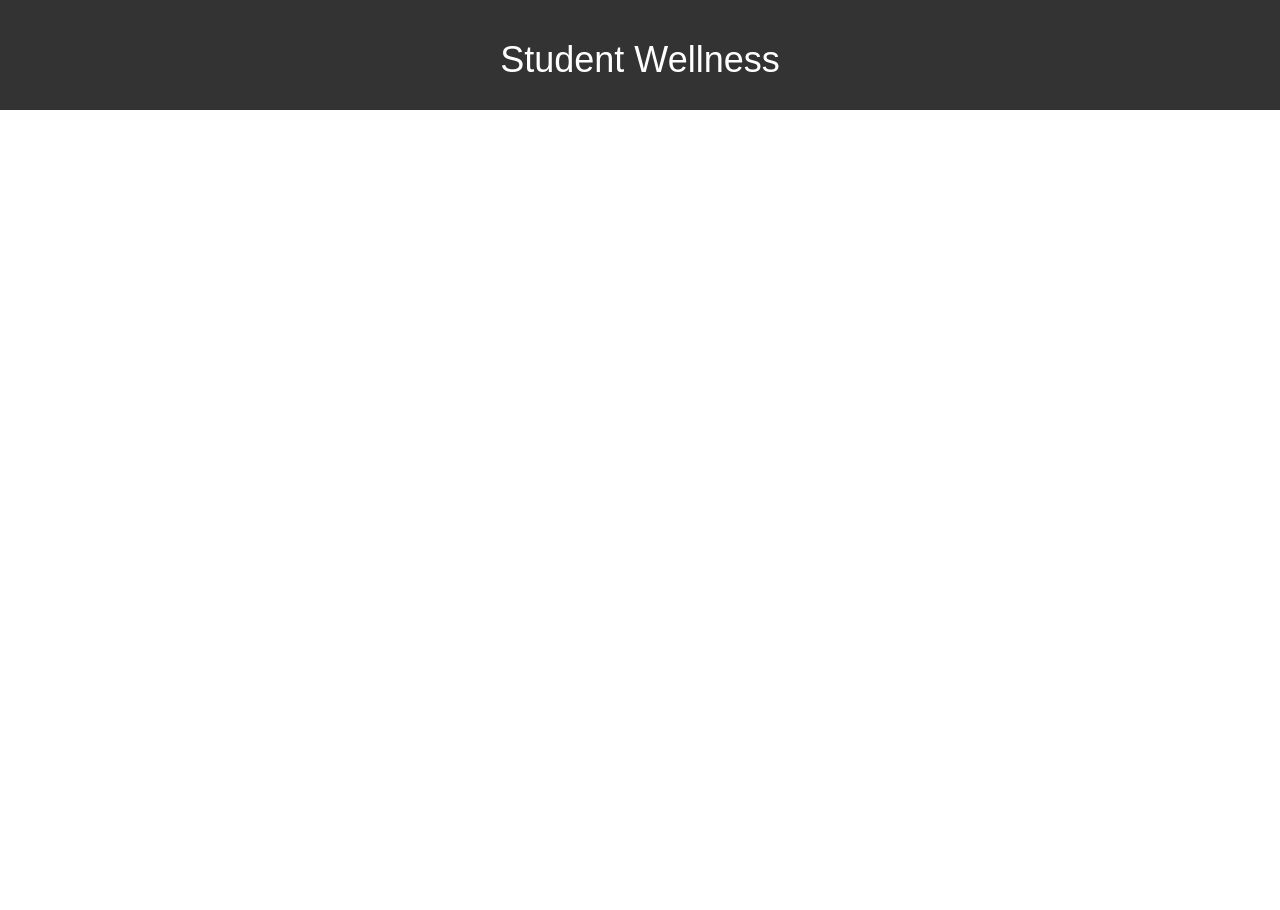
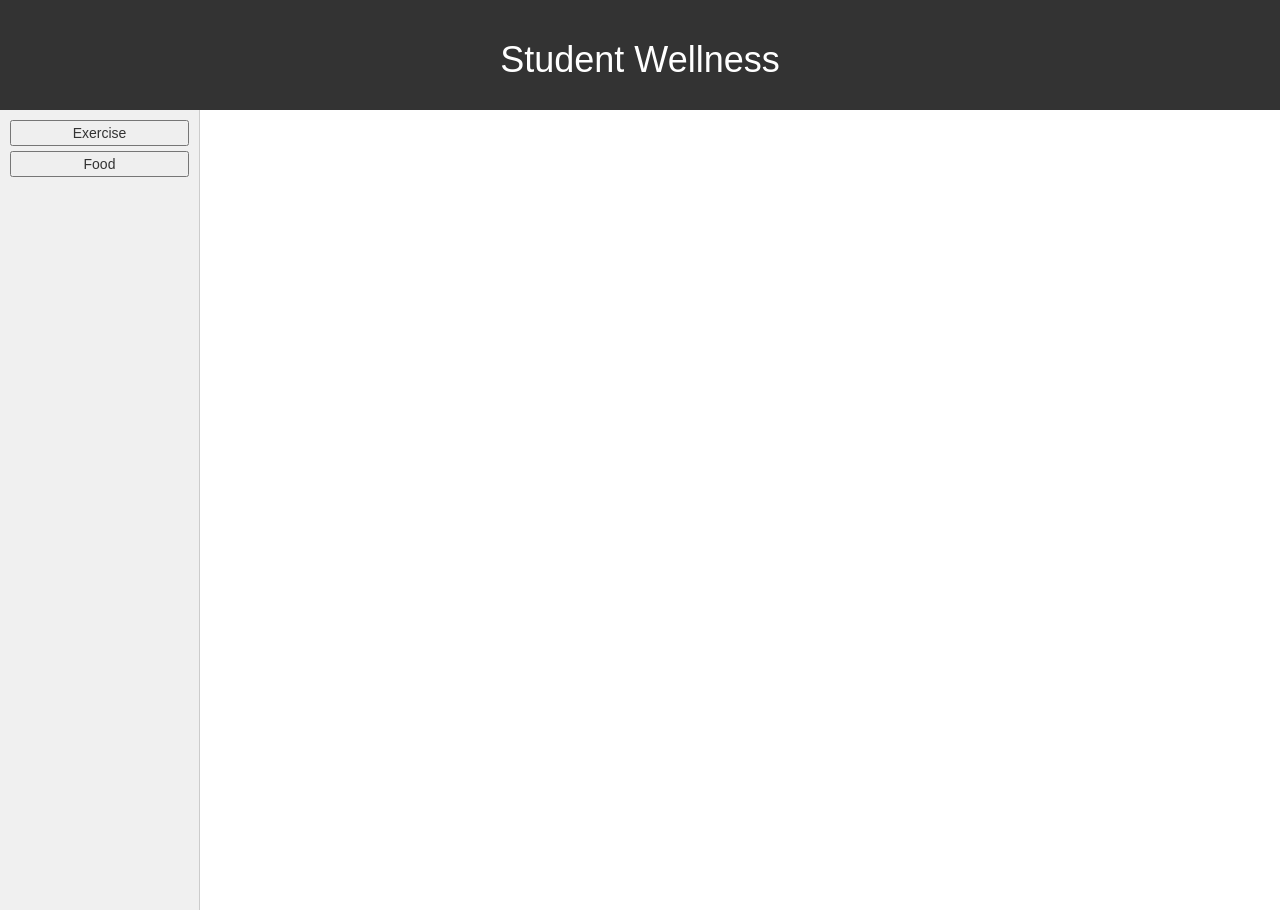
Before and after one commit to emasplund/IAv1, a React (Create React App) app: page / in a window 1280 px wide. Before the commit the page ends 800 px from the top, so only its background shows below. Built offline with nearby package versions, Linux system fonts and the light colour scheme.

Commit message:
removed readme

```diff
--- a/src/App.js
+++ b/src/App.js
@@ -38,7 +38,16 @@ const App = () => {
       <header style={{ textAlign: 'center', padding: '20px', backgroundColor: '#333', color: 'white' }}>
         <h1>Student Wellness</h1>
       </header>
-      {/* Your main content goes here */}
+      <div style={{ height: '100vh', width: '200px', backgroundColor: '#f0f0f0', padding: '10px', borderRight: '1px solid #ccc' }}>
+      <ul style={{ listStyleType: 'none', padding: 0 }}>
+        <li>
+          <button style={{ marginBottom: '5px', width: '100%' }}>Exercise</button>
+        </li>
+        <li>
+          <button style={{ marginBottom: '5px', width: '100%' }}>Food</button>
+        </li>
+      </ul>
+    </div>
     </div>
   );
 };
```
Also changed, not shown: 7 other files (tests, documents, lock files or other folders).
